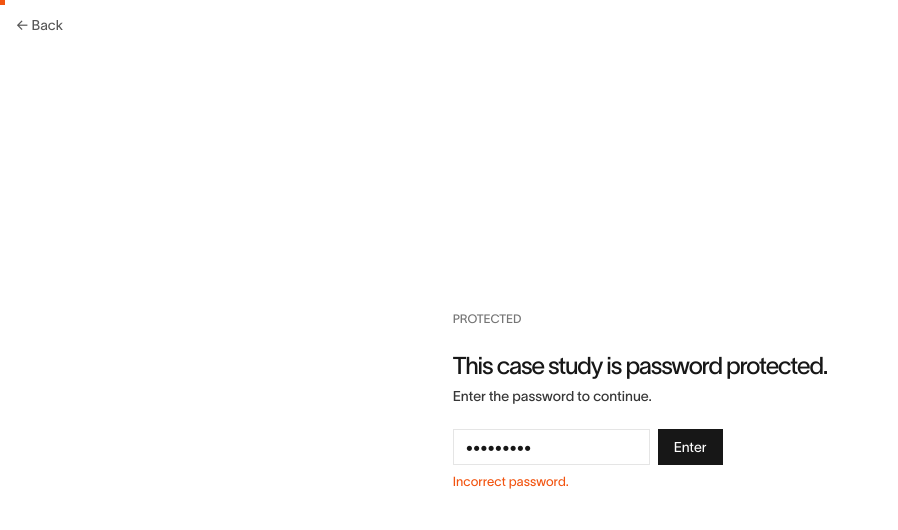
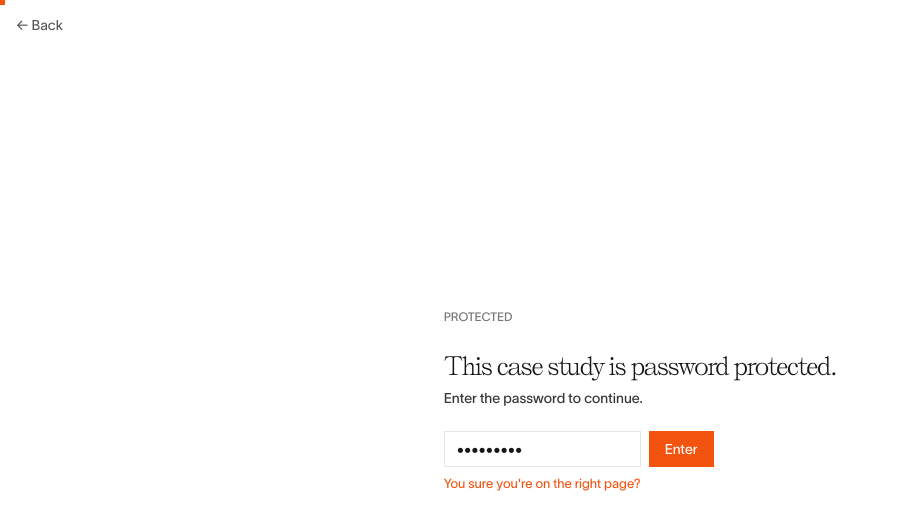
Before and after one commit to alexluowan/portfoliov6, a Next.js app: page /athena in a window 1280 px wide. Both pictures are taken after typing "Sample123" into the empty fields and a click on the button "Enter". Shown: the top 530 px of the page, without its empty margins (0-898 px from the left). Built offline with nearby package versions, Linux system fonts and the light colour scheme.

Commit message:
added a whimiscal error message for password

```diff
--- a/pages/athena.tsx
+++ b/pages/athena.tsx
@@ -104,14 +104,95 @@ export default function AthenaHQ() {
 
     const sidebarOpacity = isHovered ? 1 : Math.max(0.4, 1 - scrollY / 400)
 
+    const [shake, setShake] = useState(false)
+    const [errorIndex, setErrorIndex] = useState(0)
+    const [failCount, setFailCount] = useState(0)
+    const [bouncing, setBouncing] = useState(false)
+    const [btnPos, setBtnPos] = useState({ x: 0, y: 0 })
+    const [btnVel, setBtnVel] = useState({ dx: 3, dy: 2 })
+    const btnRef = useRef<HTMLButtonElement>(null)
+    const rafRef = useRef<number | null>(null)
+    const posRef = useRef({ x: 0, y: 0 })
+    const velRef = useRef({ dx: 3, dy: 2 })
+
+    const errorMessages = [
+        "Incorrect password.",
+        "You sure you're on the right page?",
+        "Still not it.",
+        "Nope. Try asking nicely.",
+        "That's not even close.",
+        "At this point, just email me.",
+        "I admire the persistence.",
+        "Okay this is getting awkward.",
+        "Last hint: it's not 'password123'.",
+        "...you're still here?",
+    ]
+
+    useEffect(() => {
+        if (!bouncing) return
+
+        // Start from center-ish
+        posRef.current = { x: window.innerWidth / 2 - 40, y: window.innerHeight / 2 }
+        velRef.current = { dx: 3 + Math.random() * 2, dy: 2 + Math.random() * 2 }
+
+        function animate() {
+            const btn = btnRef.current
+            if (!btn) return
+
+            const w = btn.offsetWidth
+            const h = btn.offsetHeight
+            let { x, y } = posRef.current
+            let { dx, dy } = velRef.current
+
+            x += dx
+            y += dy
+
+            if (x <= 0 || x + w >= window.innerWidth) {
+                dx = -dx
+                x = x <= 0 ? 0 : window.innerWidth - w
+            }
+            if (y <= 0 || y + h >= window.innerHeight) {
+                dy = -dy
+                y = y <= 0 ? 0 : window.innerHeight - h
+            }
+
+            posRef.current = { x, y }
+            velRef.current = { dx, dy }
+            setBtnPos({ x, y })
+
+            rafRef.current = requestAnimationFrame(animate)
+        }
+
+        rafRef.current = requestAnimationFrame(animate)
+        return () => {
+            if (rafRef.current) cancelAnimationFrame(rafRef.current)
+        }
+    }, [bouncing])
+
     const handleSubmit = (e: React.FormEvent) => {
         e.preventDefault()
         if (password === 'platoisthegoat') {
             setIsUnlocked(true)
             setError(false)
+            setBouncing(false)
+            if (rafRef.current) cancelAnimationFrame(rafRef.current)
             setTimeout(() => refreshCursor(), 100)
         } else {
+            const newCount = failCount + 1
+            setFailCount(newCount)
             setError(true)
+            setShake(true)
+            setErrorIndex((prev) => (prev + 1) % errorMessages.length)
+            setTimeout(() => setShake(false), 600)
+            if (newCount >= 5) {
+                setBouncing(true)
+                setTimeout(() => {
+                    refreshCursor()
+                    // Force cursor out of stuck hover state by dispatching a synthetic pointer event
+                    document.dispatchEvent(new PointerEvent('pointermove', { clientX: 0, clientY: 0 }))
+                    document.dispatchEvent(new MouseEvent('mousemove', { clientX: 0, clientY: 0 }))
+                }, 100)
+            }
         }
     }
 
@@ -124,7 +205,7 @@ export default function AthenaHQ() {
                 <main className="w-full h-full flex items-center justify-center">
                     <div className="flex flex-col">
                         <h2 className="uppercase">Protected</h2>
-                        <h1 className="mt-[1.5rem]">This case study is password protected.</h1>
+                        <h1 className="mt-[1.5rem]" style={{fontFamily: '"Self Modern"'}}>This case study is password protected.</h1>
                         <p className="text-[#363636] mt-[0.5rem]">Enter the password to continue.</p>
                         <form onSubmit={handleSubmit} className="mt-6 flex gap-2">
                             <input
@@ -134,15 +215,35 @@ export default function AthenaHQ() {
                                 placeholder="Password"
                                 className="border border-[#E5E5E5] px-3 py-2 text-[14px] font-[350] outline-none focus:border-[#171717] transition-colors"
                             />
+                            {!bouncing && (
+                                <button
+                                    type="submit"
+                                    className={`px-4 py-2 text-white text-[14px] font-[350] transition-colors hover-target-small ${error ? 'bg-[#F25410]' : 'bg-[#171717] hover:bg-[#333]'} ${shake ? 'animate-shake' : ''}`}
+                                >
+                                    Enter
+                                </button>
+                            )}
+                        </form>
+                        {bouncing && (
                             <button
-                                type="submit"
-                                className="px-4 py-2 bg-[#171717] text-white text-[14px] font-[350] hover:bg-[#333] transition-colors hover-target-small"
+                                ref={btnRef}
+                                type="button"
+                                onClick={() => {
+                                    if (password === 'platoisthegoat') {
+                                        setIsUnlocked(true)
+                                        setBouncing(false)
+                                        if (rafRef.current) cancelAnimationFrame(rafRef.current)
+                                        setTimeout(() => refreshCursor(), 100)
+                                    }
+                                }}
+                                className="fixed z-50 px-4 py-2 bg-[#F25410] text-white text-[14px] font-[350]"
+                                style={{ left: btnPos.x, top: btnPos.y }}
                             >
                                 Enter
                             </button>
-                        </form>
+                        )}
                         {error && (
-                            <p className="mt-2 text-[13px] text-[#F25410] font-[350]">Incorrect password.</p>
+                            <p className="mt-2 text-[13px] text-[#F25410] font-[350]">{errorMessages[errorIndex]}</p>
                         )}
                     </div>
                 </main>
--- a/styles/globals.css
+++ b/styles/globals.css
@@ -200,3 +200,17 @@ a, button, input, textarea, select {
     }
   }
 }
+
+/* Shake animation for incorrect password */
+@keyframes shake {
+  0%, 100% { transform: translateX(0); }
+  15% { transform: translateX(-6px); }
+  30% { transform: translateX(5px); }
+  45% { transform: translateX(-4px); }
+  60% { transform: translateX(3px); }
+  75% { transform: translateX(-2px); }
+}
+
+.animate-shake {
+  animation: shake 0.5s ease-in-out;
+}
```
